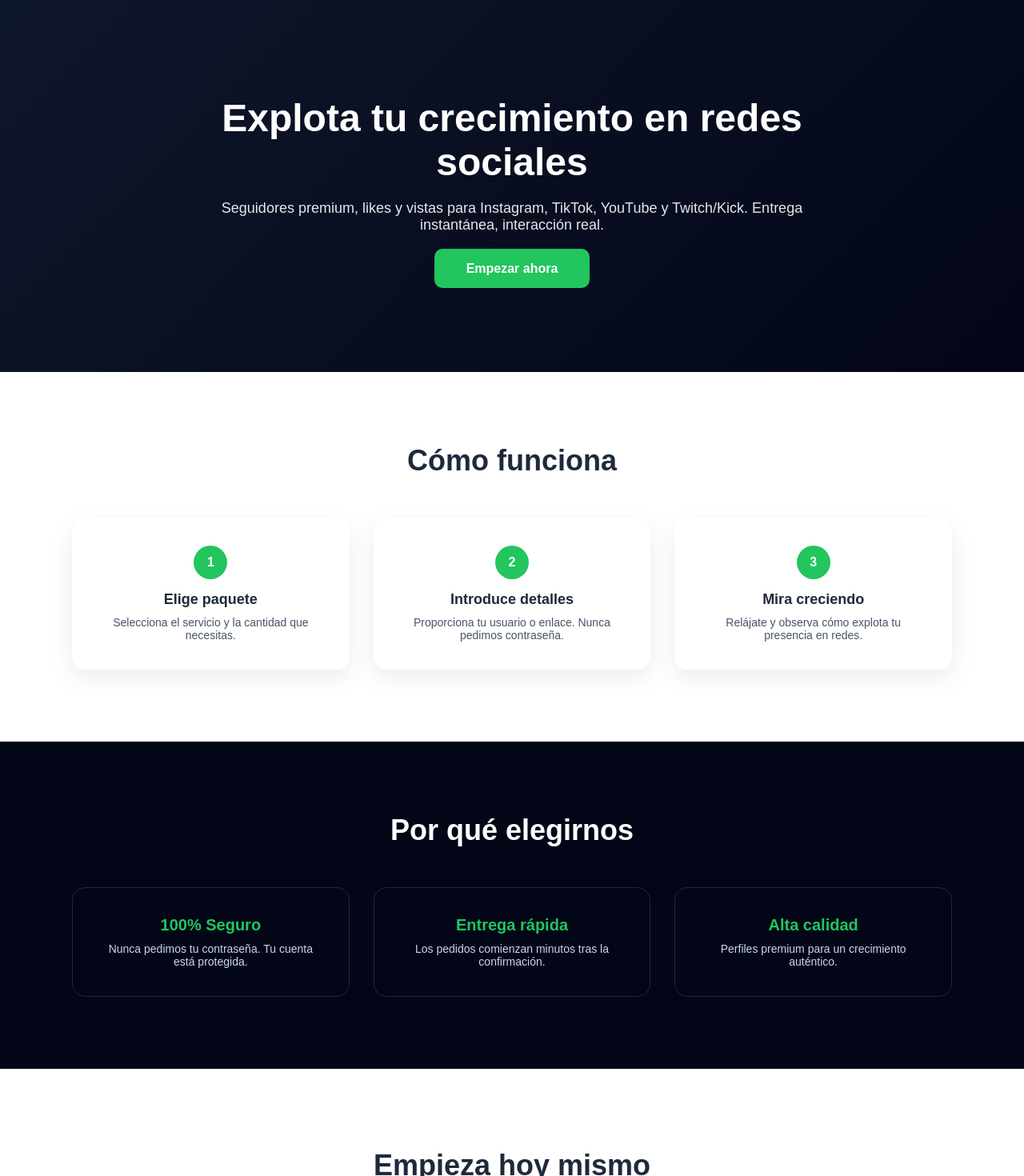
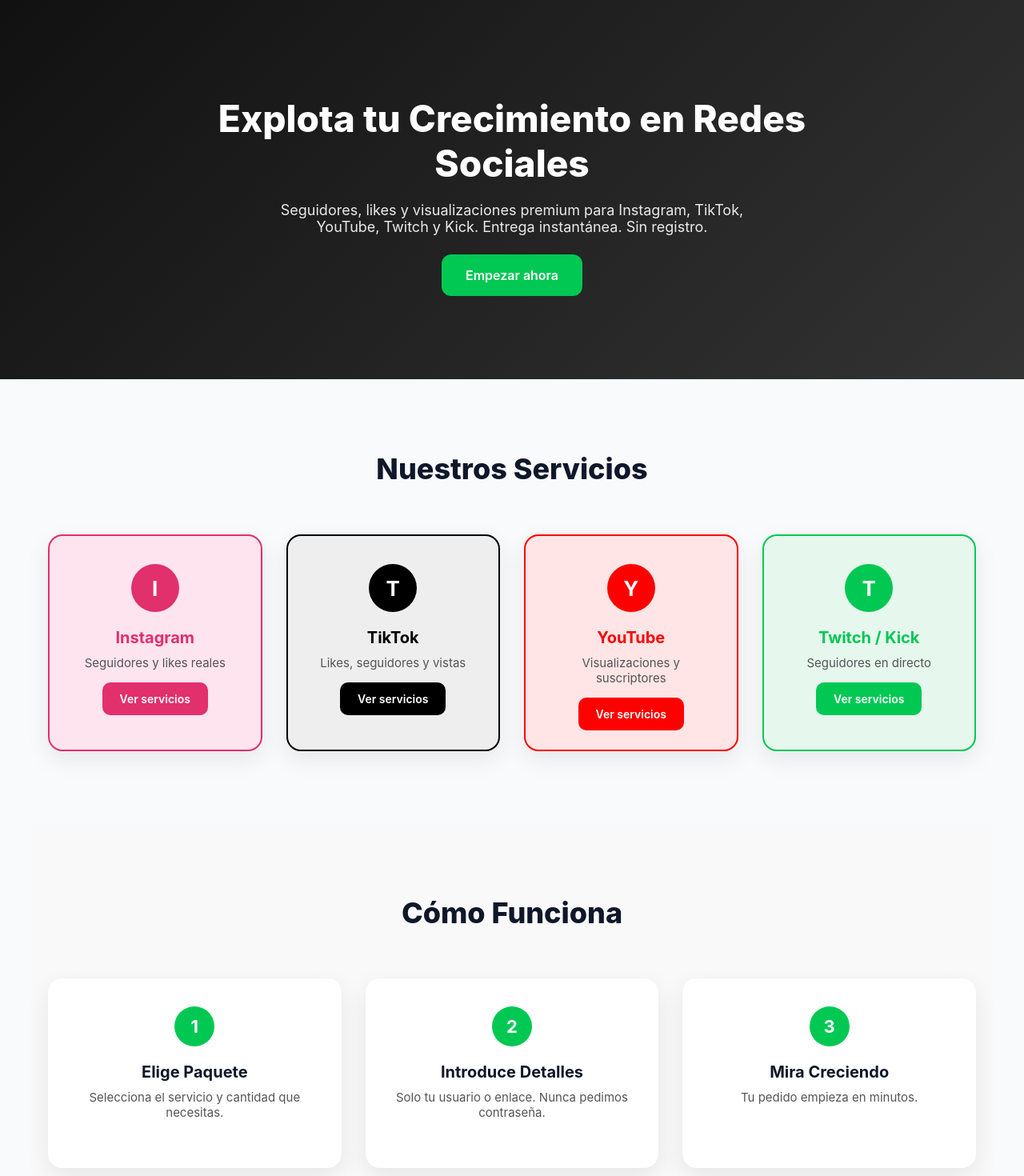
Before and after one commit to dotha115/SMMM, a Next.js app: page / in a window 1280 px wide. Shown: the top 1470 px of the page at 80% size. Built offline with nearby package versions, Linux system fonts and the light colour scheme.

Commit message:
Update page.js

```diff
--- a/app/page.js
+++ b/app/page.js
@@ -1,91 +1,112 @@
 "use client";
-export default function Home() {
+export default function HomePage() {
   return (
-    <main style={page}>
-
+    <div>
       {/* HERO */}
-      <section style={{ ...hero, ...fadeUp }}>
-        <h1 style={heroTitle}>
-          Explota tu crecimiento en redes sociales
-        </h1>
+      <section style={hero}>
+        <h1 style={heroTitle}>Explota tu Crecimiento en Redes Sociales</h1>
         <p style={heroText}>
-          Seguidores premium, likes y vistas para Instagram, TikTok,
-          YouTube y Twitch/Kick. Entrega instantánea, interacción real.
+          Seguidores, likes y visualizaciones premium para Instagram, TikTok,
+          YouTube, Twitch y Kick. Entrega instantánea. Sin registro.
         </p>
         <a href="/services" style={heroBtn}>Empezar ahora</a>
       </section>
 
+      {/* SERVICES */}
+      <section style={section}>
+        <h2 style={sectionTitle}>Nuestros Servicios</h2>
+
+        <div style={grid}>
+          <ServiceCard
+            title="Instagram"
+            desc="Seguidores y likes reales"
+            color="#E1306C"
+            bg="#fde4ef"
+          />
+          <ServiceCard
+            title="TikTok"
+            desc="Likes, seguidores y vistas"
+            color="#000000"
+            bg="#eeeeee"
+          />
+          <ServiceCard
+            title="YouTube"
+            desc="Visualizaciones y suscriptores"
+            color="#FF0000"
+            bg="#ffe5e5"
+          />
+          <ServiceCard
+            title="Twitch / Kick"
+            desc="Seguidores en directo"
+            color="#00C853"
+            bg="#e6f7ee"
+          />
+        </div>
+      </section>
+
       {/* HOW IT WORKS */}
-      <section style={section}>
-        <h2 style={h2}>Cómo funciona</h2>
+      <section style={sectionAlt}>
+        <h2 style={sectionTitle}>Cómo Funciona</h2>
 
         <div style={grid}>
           <Step
             number="1"
-            title="Elige paquete"
-            text="Selecciona el servicio y la cantidad que necesitas."
+            title="Elige Paquete"
+            text="Selecciona el servicio y cantidad que necesitas."
           />
           <Step
             number="2"
-            title="Introduce detalles"
-            text="Proporciona tu usuario o enlace. Nunca pedimos contraseña."
+            title="Introduce Detalles"
+            text="Solo tu usuario o enlace. Nunca pedimos contraseña."
           />
           <Step
             number="3"
-            title="Mira creciendo"
-            text="Relájate y observa cómo explota tu presencia en redes."
+            title="Mira Creciendo"
+            text="Tu pedido empieza en minutos."
           />
         </div>
       </section>
-
-      {/* WHY US */}
-      <section style={darkSection}>
-        <h2 style={{ ...h2, color: "#fff" }}>Por qué elegirnos</h2>
-
-        <div style={grid}>
-          <Feature
-            title="100% Seguro"
-            text="Nunca pedimos tu contraseña. Tu cuenta está protegida."
-          />
-          <Feature
-            title="Entrega rápida"
-            text="Los pedidos comienzan minutos tras la confirmación."
-          />
-          <Feature
-            title="Alta calidad"
-            text="Perfiles premium para un crecimiento auténtico."
-          />
-        </div>
-      </section>
-
-      {/* FINAL CTA */}
-      <section style={cta}>
-        <h2 style={ctaTitle}>Empieza hoy mismo</h2>
-        <p style={ctaText}>
-          Sin registro. Sin riesgos. Resultados visibles.
-        </p>
-        <a href="/services" style={ctaBtn}>Comprar seguidores</a>
-      </section>
-
-      {/* FOOTER */}
-      <footer style={footer}>
-        <p>© 2024 Social Boost Pro. Todos los derechos reservados.</p>
-        <div style={footerLinks}>
-          <a href="/terms">Términos de servicio</a>
-          <a href="/privacy">Política de privacidad</a>
-        </div>
-      </footer>
-
-    </main>
+    </div>
   );
 }
 
-/* COMPONENTES */
+/* COMPONENTS */
+
+function ServiceCard({ title, desc, color, bg }) {
+  return (
+    <div
+      style={{
+        ...serviceCard,
+        background: bg,
+        borderColor: color
+      }}
+      onMouseEnter={(e) =>
+        Object.assign(e.currentTarget.style, {
+          transform: "translateY(-10px)",
+          boxShadow: "0 25px 50px rgba(0,0,0,0.18)"
+        })
+      }
+      onMouseLeave={(e) =>
+        Object.assign(e.currentTarget.style, {
+          transform: "none",
+          boxShadow: serviceCard.boxShadow
+        })
+      }
+    >
+      <div style={{ ...icon, background: color }}>{title[0]}</div>
+      <h3 style={{ ...cardTitle, color }}>{title}</h3>
+      <p style={cardText}>{desc}</p>
+      <a href="/services" style={{ ...cardBtn, background: color }}>
+        Ver servicios
+      </a>
+    </div>
+  );
+}
 
 function Step({ number, title, text }) {
   return (
     <div
-      style={card}
+      style={stepCard}
       onMouseEnter={(e) =>
         Object.assign(e.currentTarget.style, {
           transform: "translateY(-8px)",
@@ -95,7 +116,7 @@ function Step({ number, title, text }) {
       onMouseLeave={(e) =>
         Object.assign(e.currentTarget.style, {
           transform: "none",
-          boxShadow: "0 10px 30px rgba(0,0,0,0.08)"
+          boxShadow: stepCard.boxShadow
         })
       }
     >
@@ -106,192 +127,126 @@ function Step({ number, title, text }) {
   );
 }
 
-function Feature({ title, text }) {
-  return (
-    <div style={feature}>
-      <h3 style={featureTitle}>{title}</h3>
-      <p style={featureText}>{text}</p>
-    </div>
-  );
-}
-
-/* ESTILOS */
-
-const page = {
-  fontFamily: "Arial",
-  color: "#1e293b",
-  background: "#ffffff"
-};
+/* STYLES */
 
 const hero = {
-  background: "linear-gradient(135deg,#0f172a,#020617)",
-  color: "#ffffff",
   padding: "120px 20px",
+  background: "linear-gradient(135deg, #111, #333)",
+  color: "#fff",
   textAlign: "center"
 };
 
 const heroTitle = {
-  fontSize: "48px",
-  maxWidth: "900px",
+  fontSize: "46px",
+  fontWeight: "800",
+  maxWidth: "800px",
   margin: "0 auto 20px"
 };
 
 const heroText = {
   fontSize: "18px",
-  maxWidth: "750px",
-  margin: "0 auto 35px",
+  maxWidth: "650px",
+  margin: "0 auto 40px",
   opacity: 0.9
 };
 
 const heroBtn = {
-  background: "#22c55e",
-  padding: "16px 40px",
-  borderRadius: "10px",
-  color: "#ffffff",
-  fontWeight: "bold",
+  background: "#00C853",
+  color: "#fff",
+  padding: "16px 30px",
+  borderRadius: "12px",
+  fontSize: "16px",
+  fontWeight: "600",
   textDecoration: "none"
 };
 
 const section = {
   padding: "90px 20px",
-  textAlign: "center"
+  maxWidth: "1200px",
+  margin: "0 auto"
 };
 
-const darkSection = {
-  padding: "90px 20px",
-  background: "#020617",
-  textAlign: "center"
+const sectionAlt = {
+  ...section,
+  background: "#f9f9f9"
 };
 
-const h2 = {
+const sectionTitle = {
   fontSize: "36px",
-  marginBottom: "50px"
+  fontWeight: "800",
+  textAlign: "center",
+  marginBottom: "60px"
 };
 
 const grid = {
-  maxWidth: "1100px",
-  margin: "0 auto",
   display: "grid",
-  gridTemplateColumns: "repeat(auto-fit,minmax(260px,1fr))",
+  gridTemplateColumns: "repeat(auto-fit, minmax(260px, 1fr))",
   gap: "30px"
 };
 
-const card = {
-  background: "#ffffff",
-  padding: "35px",
-  borderRadius: "16px",
-  boxShadow: "0 10px 30px rgba(0,0,0,0.08)"
+const serviceCard = {
+  padding: "35px 25px",
+  borderRadius: "18px",
+  border: "2px solid",
+  textAlign: "center",
+  boxShadow: "0 10px 30px rgba(0,0,0,0.08)",
+  transition: "all 0.35s ease",
+  cursor: "pointer"
 };
 
-const stepNum = {
-  width: "42px",
-  height: "42px",
+const icon = {
+  width: "60px",
+  height: "60px",
   borderRadius: "50%",
-  background: "#22c55e",
-  color: "#ffffff",
+  color: "#fff",
+  fontSize: "26px",
+  fontWeight: "700",
   display: "flex",
   alignItems: "center",
   justifyContent: "center",
-  margin: "0 auto 15px",
-  fontWeight: "bold"
+  margin: "0 auto 20px"
 };
 
 const cardTitle = {
-  fontSize: "18px",
+  fontSize: "20px",
+  fontWeight: "700",
   marginBottom: "10px"
 };
 
 const cardText = {
-  fontSize: "14px",
-  color: "#475569"
+  fontSize: "15px",
+  color: "#555",
+  marginBottom: "25px"
 };
 
-const feature = {
-  background: "#020617",
-  border: "1px solid #1e293b",
-  borderRadius: "16px",
-  padding: "35px"
+const cardBtn = {
+  padding: "12px 22px",
+  borderRadius: "10px",
+  color: "#fff",
+  textDecoration: "none",
+  fontSize: "14px",
+  fontWeight: "600"
 };
 
-const featureTitle = {
-  color: "#22c55e",
-  fontSize: "20px",
-  marginBottom: "10px"
-};
-
-const featureText = {
-  color: "#cbd5f5",
-  fontSize: "14px"
-};
-
-const cta = {
-  padding: "100px 20px",
+const stepCard = {
+  background: "#fff",
+  padding: "35px 25px",
+  borderRadius: "18px",
+  boxShadow: "0 10px 30px rgba(0,0,0,0.08)",
+  transition: "all 0.35s ease",
   textAlign: "center"
 };
 
-const ctaTitle = {
-  fontSize: "36px",
-  marginBottom: "15px"
+const stepNum = {
+  width: "50px",
+  height: "50px",
+  borderRadius: "50%",
+  background: "#00C853",
+  color: "#fff",
+  fontSize: "22px",
+  fontWeight: "700",
+  display: "flex",
+  alignItems: "center",
+  justifyContent: "center",
+  margin: "0 auto 20px"
 };
-
-const ctaText = {
-  marginBottom: "30px",
-  color: "#475569"
-};
-
-const ctaBtn = {
-  background: "#22c55e",
-  padding: "16px 40px",
-  borderRadius: "10px",
-  color: "#ffffff",
-  fontWeight: "bold",
-  textDecoration: "none"
-};
-
-const footer = {
-  background: "#020617",
-  color: "#94a3b8",
-  padding: "40px 20px",
-  textAlign: "center"
-};
-
-const footerLinks = {
-  marginTop: "10px",
-  display: "flex",
-  justifyContent: "center",
-  gap: "20px"
-};
-
-const fadeUp = {
-  animation: "fadeUp 0.8s ease forwards"
-};
-
-const hoverCard = {
-  transition: "all 0.3s ease",
-  cursor: "pointer"
-};
-
-const hoverCardActive = {
-  transform: "translateY(-8px)",
-  boxShadow: "0 20px 40px rgba(0,0,0,0.15)"
-};
-
-const hoverBtn = {
-  transition: "all 0.25s ease"
-};
-if (typeof document !== "undefined") {
-  const style = document.createElement("style");
-  style.innerHTML = `
-    @keyframes fadeUp {
-      from {
-        opacity: 0;
-        transform: translateY(40px);
-      }
-      to {
-        opacity: 1;
-        transform: translateY(0);
-      }
-    }
-  `;
-  document.head.appendChild(style);
-}
```
